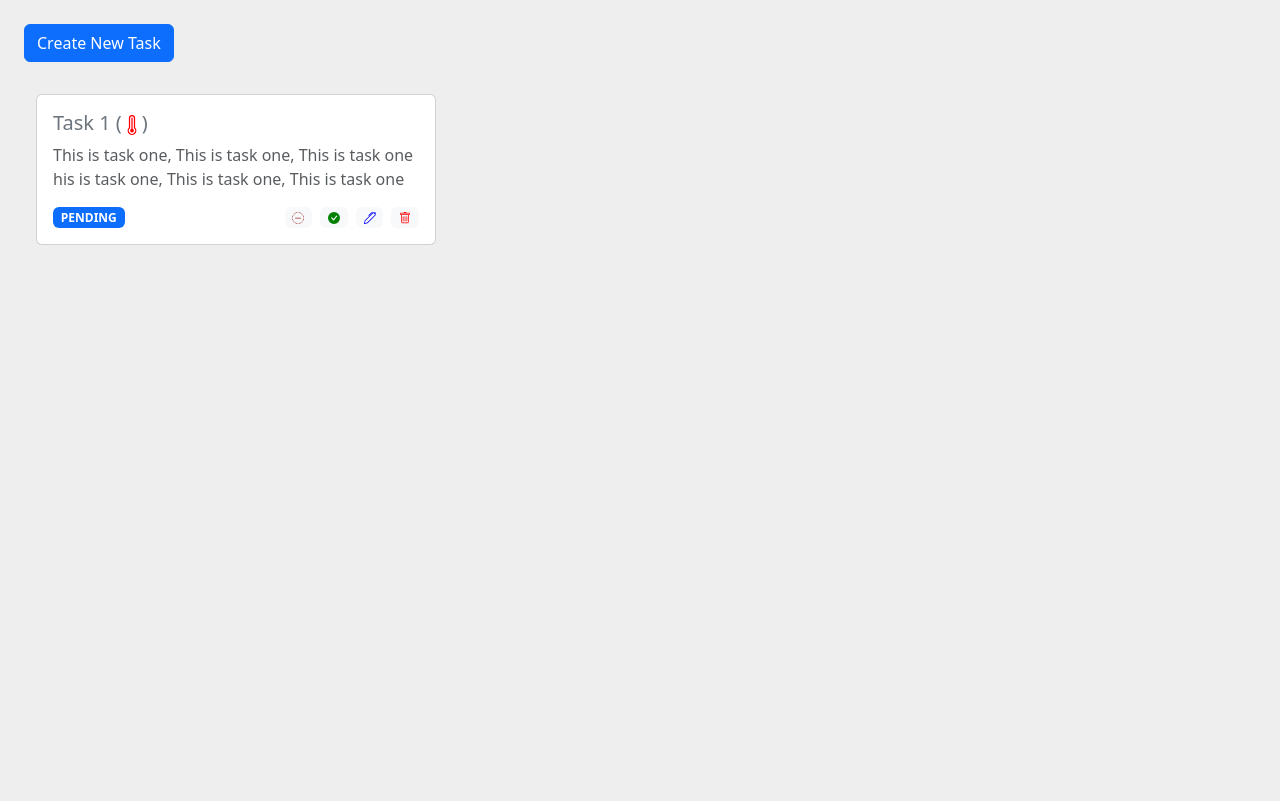
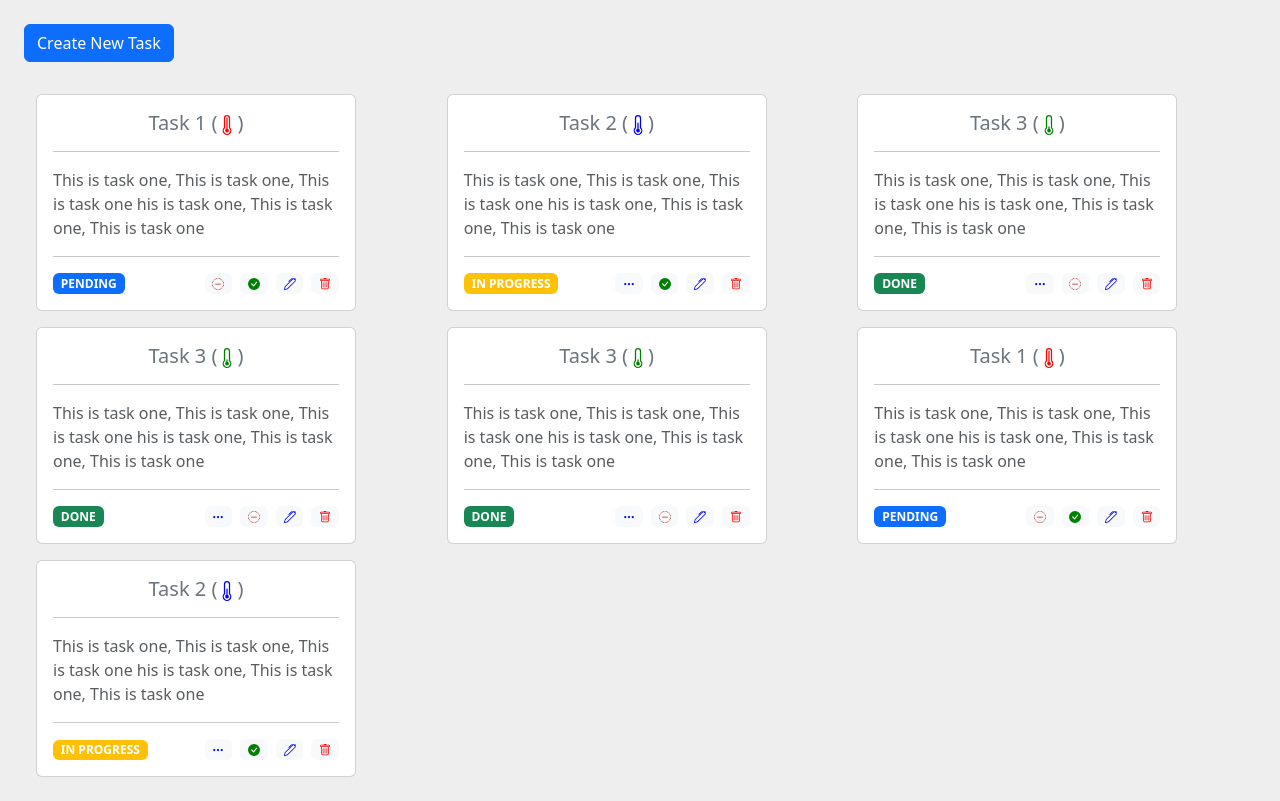
Before and after one commit to pratyushkumar-21/task-manager-app, a React (Create React App) app: page / in a window 1280 px wide. Built offline with nearby package versions, Linux system fonts and the light colour scheme.

Commit message:
code formated

```diff
--- a/src/components/task_manager/CreateTask.jsx
+++ b/src/components/task_manager/CreateTask.jsx
@@ -1,10 +1,9 @@
 import { useState, useContext } from "react";
-import { Button, Form, Stack, Modal } from "react-bootstrap";
+import { Button, Modal } from "react-bootstrap";
 import { TaskManagerContext } from "./context";
 import TaskForm from "./TaskForm";
-import { STATUS } from "./utils";
 
-export default function CreateTask(props) {
+export default function CreateTask() {
   const [showModal, setShowModal] = useState(false);
   const { setTasks } = useContext(TaskManagerContext);
 
--- a/src/components/task_manager/DataTrasnformer.jsx
+++ b/src/components/task_manager/DataTrasnformer.jsx
@@ -1,4 +1,4 @@
-import { Button, Stack } from "react-bootstrap";
+import { Stack } from "react-bootstrap";
 import CreateTask from "./CreateTask";
 
 export default function DataTransformer() {
--- a/src/components/task_manager/TaskCardActions.jsx
+++ b/src/components/task_manager/QuickActions.jsx
@@ -10,7 +10,7 @@ import UpdateTask from "./UpdateTask";
 import { TaskManagerContext } from "./context";
 import { STATUS } from "./utils";
 
-export default function TaskCardActions(props) {
+export default function QuickActions(props) {
   const { id: taskId, status } = props;
   const { setTasks } = useContext(TaskManagerContext);
 
--- a/src/components/task_manager/TaskCard.jsx
+++ b/src/components/task_manager/TaskCard.jsx
@@ -1,6 +1,6 @@
 import { Card, Stack } from "react-bootstrap";
 import StatusTag from "./StatusTag";
-import TaskCardActions from "./TaskCardActions";
+import QuickActions from "./QuickActions";
 import { PRIORITY } from "./utils";
 import {
   ThermometerHalf,
@@ -18,15 +18,17 @@ export default function TaskCard(props) {
   };
 
   return (
-    <Card style={{ width: "25rem" }}>
+    <Card style={{ width: "20rem" }}>
       <Card.Body>
-        <Card.Title className="text-secondary">
+        <Card.Title className="text-secondary text-center">
           {title} ({priorityIconMap[priority]})
         </Card.Title>
+        <hr />
         <Card.Text className="text-muted">{description}</Card.Text>
+        <hr />
         <Stack direction="horizontal" gap={3}>
           <StatusTag status={status} />
-          <TaskCardActions {...props} />
+          <QuickActions {...props} />
         </Stack>
       </Card.Body>
     </Card>
--- a/src/components/task_manager/TaskForm.jsx
+++ b/src/components/task_manager/TaskForm.jsx
@@ -24,7 +24,6 @@ export default function TaskForm(props) {
     let value = e.target.value;
 
     if (filedName === "priority") value = parseInt(value);
-
     setFormData((prevData) => ({ ...prevData, [filedName]: value }));
   };
 
--- a/src/components/task_manager/TaskList.jsx
+++ b/src/components/task_manager/TaskList.jsx
@@ -1,5 +1,5 @@
 import { useContext } from "react";
-import { Container, Row, Col } from "react-bootstrap";
+import { Container, Row, Col, Alert } from "react-bootstrap";
 import TaskCard from "./TaskCard";
 import { TaskManagerContext } from "./context";
 
@@ -7,7 +7,11 @@ export default function TaskList() {
   const { tasks } = useContext(TaskManagerContext);
 
   if (tasks.length === 0) {
-    return <div>There is no task Please create!</div>;
+    return (
+      <Alert variant="light" className="text-center">
+        There is no task, Please create!
+      </Alert>
+    );
   }
 
   return (
--- a/src/components/task_manager/utils.js
+++ b/src/components/task_manager/utils.js
@@ -25,4 +25,52 @@ export const data = [
     status: STATUS.PENDING,
     priority: PRIORITY.HIGH,
   },
+  {
+    id: Date.now(),
+    title: "Task 2",
+    description:
+      "This is task one, This is task one, This is task one his is task one, This is task one, This is task one",
+    status: STATUS.IN_PROGRESS,
+    priority: PRIORITY.MEDIUM,
+  },
+  {
+    id: Date.now(),
+    title: "Task 3",
+    description:
+      "This is task one, This is task one, This is task one his is task one, This is task one, This is task one",
+    status: STATUS.DONE,
+    priority: PRIORITY.LOW,
+  },
+  {
+    id: Date.now(),
+    title: "Task 3",
+    description:
+      "This is task one, This is task one, This is task one his is task one, This is task one, This is task one",
+    status: STATUS.DONE,
+    priority: PRIORITY.LOW,
+  },
+  {
+    id: Date.now(),
+    title: "Task 3",
+    description:
+      "This is task one, This is task one, This is task one his is task one, This is task one, This is task one",
+    status: STATUS.DONE,
+    priority: PRIORITY.LOW,
+  },
+  {
+    id: Date.now(),
+    title: "Task 1",
+    description:
+      "This is task one, This is task one, This is task one his is task one, This is task one, This is task one",
+    status: STATUS.PENDING,
+    priority: PRIORITY.HIGH,
+  },
+  {
+    id: Date.now(),
+    title: "Task 2",
+    description:
+      "This is task one, This is task one, This is task one his is task one, This is task one, This is task one",
+    status: STATUS.IN_PROGRESS,
+    priority: PRIORITY.MEDIUM,
+  },
 ];
```
